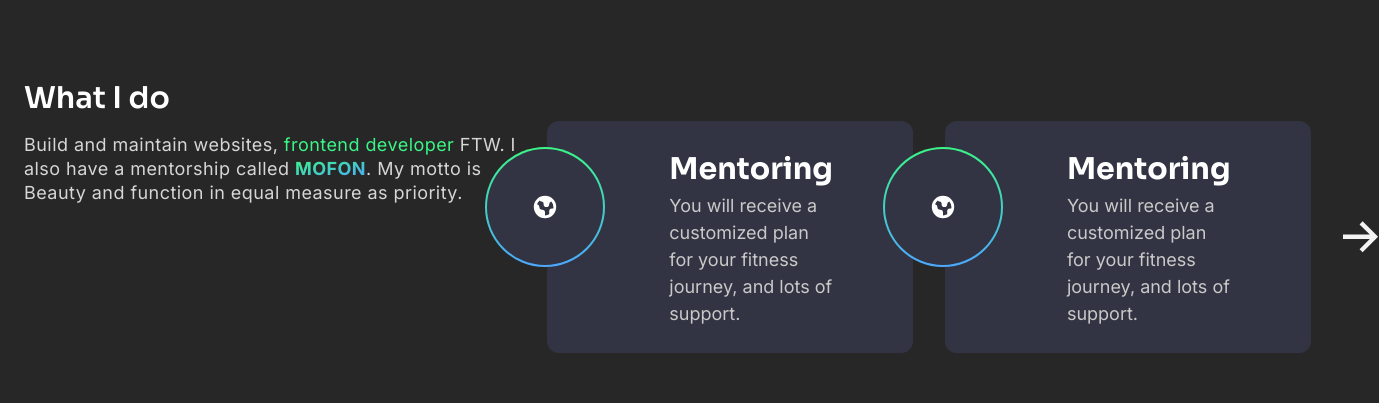
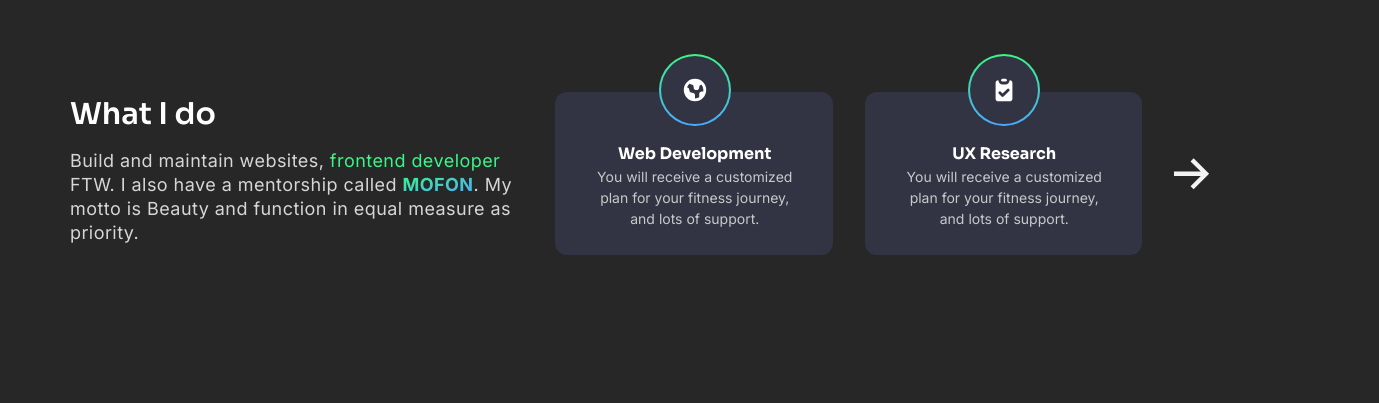
Before and after one commit to naufaldi/portofolio-web, a Next.js app: page / in a window 1280 px wide. Shown: the part 700-1103 px from the top of the page, 1379 px wide, since content can reach past the window. Built offline with nearby package versions, Linux system fonts and the light colour scheme.

Commit message:
feat: fixing dekstop ver in homepage,project and snippet

```diff
--- a/src/components/Nav.tsx
+++ b/src/components/Nav.tsx
@@ -1,3 +1,4 @@
+import { ArrowCircleDownIcon } from '@heroicons/react/solid';
 import Link from 'next/link';
 
 import UnstyledLink from './links/UnstyledLink';
--- a/src/components/common/Card.tsx
+++ b/src/components/common/Card.tsx
@@ -1,13 +1,17 @@
 import clsx from 'clsx';
-import React, { FC } from 'react';
+import React from 'react';
 
-const Card: FC<{
+type CardProps = {
   className?: string;
   //image type
   image: string | React.ReactNode;
   title: string;
   caption: string;
-}> = ({ className, image, title, caption }) => {
+  whatIdo?: boolean | undefined;
+};
+
+const Card = ({ className, image, title, caption, whatIdo }: CardProps) => {
+  console.log('whatIdo', whatIdo);
   return (
     <div
       className={clsx(
@@ -15,17 +19,46 @@ const Card: FC<{
         className
       )}
     >
-      <div className='flex flex-col xl:flex-row'>
-        <div className='bg-gradient-to-b from-leaf-500 to-ocean-500 rounded-full h-[60px] w-[60px] xl:h-[120px] xl:w-[120px] -mt-16 xl:mt-0 ml-0  xl:-ml-20 mx-auto p-[2px] flex-shrink-0'>
+      <div
+        className={clsx(
+          'flex flex-col ',
+          whatIdo ? 'xl:flex-col' : 'xl:flex-row'
+        )}
+      >
+        <div
+          className={clsx(
+            'bg-gradient-to-b from-leaf-500 to-ocean-500 rounded-full     mx-auto p-[2px] flex-shrink-0',
+            whatIdo
+              ? ' ml-auto h-[60px] w-[60px] xl:h-[72px] xl:w-[72px]  xl:-mt-16 xl:mb-4 '
+              : 'ml-0 xl:h-[120px] xl:w-[120px] xl:mx-auto xl:-ml-16'
+          )}
+        >
           <div className='bg-dark-200 w-full h-full rounded-full flex items-center justify-center'>
             <span className='text-3xl xl:text-5xl'>{image}</span>
           </div>
         </div>
-        <div className='flex flex-col px-0 xl:px-16'>
-          <h4 className='text-white text-sm xl:text-3xl leading-6 xl:leading-normal mt-2 xl:mt-0 text-center xl:text-left font-bold '>
+        <div
+          className={clsx(
+            'flex flex-col px-0 ',
+            whatIdo ? 'xl:px-5' : 'xl:px-5 xl:justify-center'
+          )}
+        >
+          <h4
+            className={clsx(
+              'text-white text-sm leading-6 xl:leading-normal mt-2 xl:mt-0 text-center  font-bold ',
+              whatIdo
+                ? ' xl:text-base xl:text-center'
+                : ' xl:text-3xl xl:mb-2 xl:text-left'
+            )}
+          >
             {title}
           </h4>
-          <p className='text-gray-300 text-center xl:text-left text-sm xl:text-lg  leading-6  xl:leading-normal'>
+          <p
+            className={clsx(
+              'text-gray-300 text-center xl:text-left text-sm  leading-6  xl:leading-normal',
+              whatIdo ? ' xl:text-sm xl:text-center' : 'xl:text-lg'
+            )}
+          >
             {caption}
           </p>
         </div>
--- a/src/components/common/Section.tsx
+++ b/src/components/common/Section.tsx
@@ -7,7 +7,7 @@ const Section: FC<{ name: string; children: ReactNode; className?: string }> =
       <section
         id={name}
         className={clsx(
-          'w-full px-6 max-w-md mx-auto xl:max-w-screen-xl',
+          'w-full px-[70px] max-w-md mx-auto xl:max-w-screen-xl',
           className
         )}
       >
--- a/src/components/homepage/ListProject.tsx
+++ b/src/components/homepage/ListProject.tsx
@@ -8,7 +8,7 @@ import Project from '../portofolio/Project';
 
 const ListProject: FC = () => {
   return (
-    <Section name='project-list' className='mt-20'>
+    <Section name='project-list' className='mt-20 xl:mt-36'>
       <Grid className='w-full'>
         <div className='col-span-5'>
           <h2 className='text-5xl font-bold text-white'>Featured Project</h2>
--- a/src/components/homepage/Skill.tsx
+++ b/src/components/homepage/Skill.tsx
@@ -7,10 +7,11 @@ import Section from '../common/Section';
 
 const Skill: FC = () => {
   return (
-    <Section name='skill' className='mt-20 block xl:hidden'>
+    <Section name='skill' className='mt-20  block xl:hidden'>
       <Grid className='w-full gap-y-12'>
         <div className='col-span-full px-8'>
           <Card
+            whatIdo={true}
             image={<GlobeIcon className='h-7 w-7 text-white' />}
             title='Web Development'
             caption='You will receive a customized plan for your fitness journey, and lots of support.'
@@ -18,6 +19,7 @@ const Skill: FC = () => {
         </div>
         <div className='col-span-full px-8'>
           <Card
+            whatIdo={true}
             image={<GlobeIcon className='h-7 w-7 text-white' />}
             title='UX Research'
             caption='You will receive a customized plan for your fitness journey, and lots of support.'
@@ -25,6 +27,7 @@ const Skill: FC = () => {
         </div>
         <div className='col-span-full px-8'>
           <Card
+            whatIdo={true}
             image={<GlobeIcon className='h-7 w-7 text-white' />}
             title='Mentoring'
             caption='You will receive a customized plan for your fitness journey, and lots of support.'
@@ -32,6 +35,7 @@ const Skill: FC = () => {
         </div>
         <div className='col-span-full px-8'>
           <Card
+            whatIdo={true}
             image={<GlobeIcon className='h-7 w-7 text-white' />}
             title='Speaker'
             caption='You will receive a customized plan for your fitness journey, and lots of support.'
--- a/src/components/homepage/WhatIdo.tsx
+++ b/src/components/homepage/WhatIdo.tsx
@@ -1,4 +1,4 @@
-import { GlobeIcon } from '@heroicons/react/solid';
+import { ClipboardCheckIcon, GlobeIcon } from '@heroicons/react/solid';
 import React, { FC } from 'react';
 
 import Card from '../common/Card';
@@ -7,12 +7,15 @@ import Section from '../common/Section';
 
 const WhatIdo: FC = () => {
   return (
-    <Section name='biography' className='pt-7 xl:pt-20'>
+    <Section name='biography' className='pt-7 xl:pt-24'>
       <Grid className='w-full'>
-        <h1 className='text-white col-span-full xl:col-span-5 xl:col-start-1 text-xl xl:text-3xl xl:font-semibold text-center xl:text-left'>
+        <h1 className='block xl:hidden text-white col-span-full xl:col-span-5 xl:col-start-1 text-xl xl:text-3xl xl:font-semibold text-center xl:text-left'>
           What I do
         </h1>
         <div className='col-span-full xl:col-span-5 xl:col-start-1'>
+          <h1 className=' text-white  text-xl xl:text-3xl xl:font-semibold text-center xl:text-left'>
+            What I do
+          </h1>
           <p className='text-sm xl:text-lg mt-3 text-gray-100 leading-6 font-inter tracking-wide'>
             Build and maintain websites,{' '}
             <span className='text-leaf-500'>frontend developer</span> FTW. I
@@ -23,15 +26,17 @@ const WhatIdo: FC = () => {
             . My motto is Beauty and function in equal measure as priority.
           </p>
         </div>
-        <div className='hidden xl:flex xl:space-x-8 col-span-5 col-end-13 xl:col-span-7 row-span-2'>
+        <div className='hidden xl:flex xl:space-x-8 col-span-5 col-end-13 xl:col-span-7 row-span-2 xl:row-span-1'>
           <Card
+            whatIdo={true}
             image={<GlobeIcon className='h-7 w-7 text-white' />}
-            title='Mentoring'
+            title='Web Development'
             caption='You will receive a customized plan for your fitness journey, and lots of support.'
           />
           <Card
-            image={<GlobeIcon className='h-7 w-7 text-white' />}
-            title='Mentoring'
+            whatIdo={true}
+            image={<ClipboardCheckIcon className='h-7 w-7 text-white' />}
+            title='UX Research'
             caption='You will receive a customized plan for your fitness journey, and lots of support.'
           />
           <button>
--- a/src/components/layout/HeaderDekstop.tsx
+++ b/src/components/layout/HeaderDekstop.tsx
@@ -22,7 +22,7 @@ const HeaderDekstop: FC = () => {
     >
       <header
         className={clsx(
-          'max-w-screen-xl mx-auto flex flex-col text-white  transition-all',
+          'max-w-screen-xl px-[70px] mx-auto flex flex-col text-white  transition-all',
           offset !== 0 ? ' pt-7 pb-1' : ' pt-[52px] pb-[32px]'
         )}
       >
@@ -40,7 +40,9 @@ const HeaderDekstop: FC = () => {
             <UnstyledLink href='/mentorship'>Mentorship</UnstyledLink>
             <UnstyledLink href='/portofolio'>Portofolio</UnstyledLink>
             <UnstyledLink href='/snippet'>Snippet</UnstyledLink>
-            <UnstyledLink href='/blog'>Blog</UnstyledLink>
+            <UnstyledLink href='https://blog.cerita-faldi.xyz'>
+              Blog
+            </UnstyledLink>
           </div>
         </div>
         <hr
--- a/src/components/mentorship/Benefit.tsx
+++ b/src/components/mentorship/Benefit.tsx
@@ -26,16 +26,19 @@ const Benefit: FC = () => {
         </div>
         <div className='col-span-full xl:col-span-8 space-y-20'>
           <Card
+            whatIdo={false}
             image='👨‍🏫 '
             title='Mentorship 1 : 1'
             caption='Video Call 1 : 1 dengan mentor untuk berdiskusi, bertanya dan konsultasi seputar mentorship frontend atau hal lainnya'
           />
           <Card
+            whatIdo={false}
             image='🎯 '
             title='Terarah '
             caption='Video Call 1 : 1 dengan mentor untuk berdiskusi, bertanya dan konsultasi seputar mentorship frontend atau hal lainnya'
           />
           <Card
+            whatIdo={false}
             image='🔖'
             title='Silabus'
             caption='Video Call 1 : 1 dengan mentor untuk berdiskusi, bertanya dan konsultasi seputar mentorship frontend atau hal lainnya'
--- a/src/components/snippet/Hero.tsx
+++ b/src/components/snippet/Hero.tsx
@@ -5,13 +5,12 @@ import Section from '../common/Section';
 
 const Hero: FC = () => {
   return (
-    <Section name='portofolio' className='pt-6'>
+    <Section name='snippet' className='pt-6 xl:pt-[200px]'>
       <Grid>
         <div className='col-span-full'>
-          <h1 className='text-white text-2xl text-center mb-4'>
-            Code Snippets
-          </h1>
-          <hr className='text-gray-400 my-2' />
+          <h2 className='text-5xl font-bold text-white xl:mb-4'>
+            Code Snippet
+          </h2>
         </div>
       </Grid>
     </Section>
```
Also changed, not shown: src/components/snippet/ListSnippet.tsx (+10 -4 lines), next-env.d.ts, 1 other file (tests, documents, lock files or other folders).
